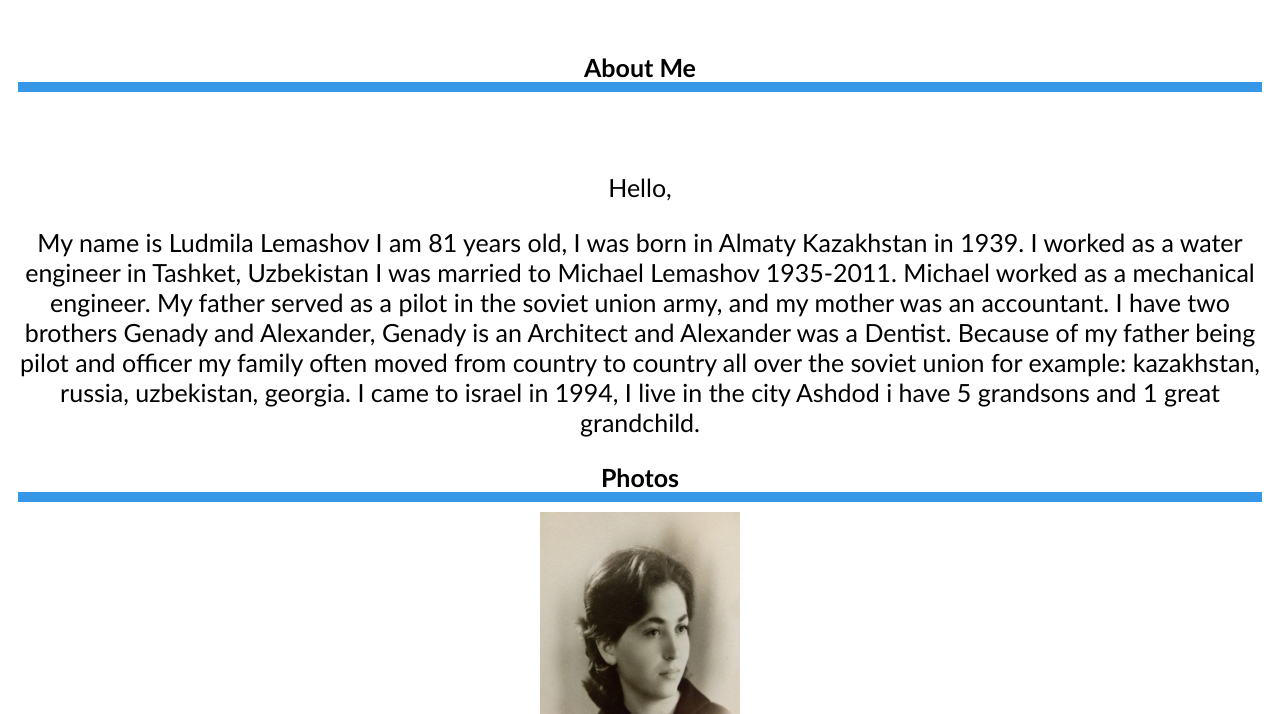
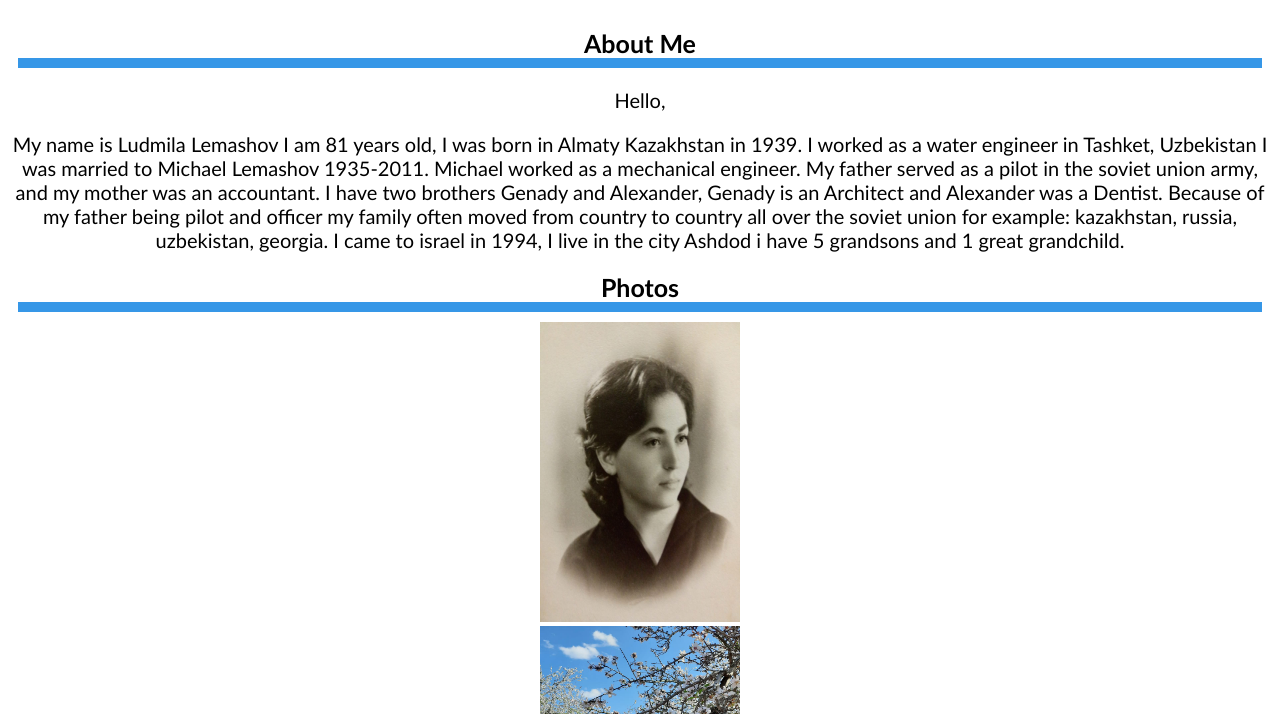
Before and after one commit to Web-Development-Environments-2021/316260264, a plain HTML site: page index.html in a window 1280 px wide. Shown: the part 86-800 px from the top of the page. Drawn offline with Linux system fonts and the light colour scheme; a script that the page names is missing.

Commit message:
font-changes

```diff
--- a/index.html
+++ b/index.html
@@ -25,7 +25,6 @@
 <br/>
 <br/>
 <h3><span>About Me</span></h3>
-<p>&nbsp;</p>
 <p>Hello,</p>
 <p class="about me">My name is Ludmila Lemashov I am 81 years old, I was born in Almaty Kazakhstan in 1939. I worked as a
   water engineer in Tashket, Uzbekistan I was married to Michael Lemashov 1935-2011. Michael
--- a/style.css
+++ b/style.css
@@ -28,7 +28,7 @@ body{
 }
 
 .section{
-	font-size: 25px;
+	font-size: 20px;
 }
 .header a {
 	float: left;
```
